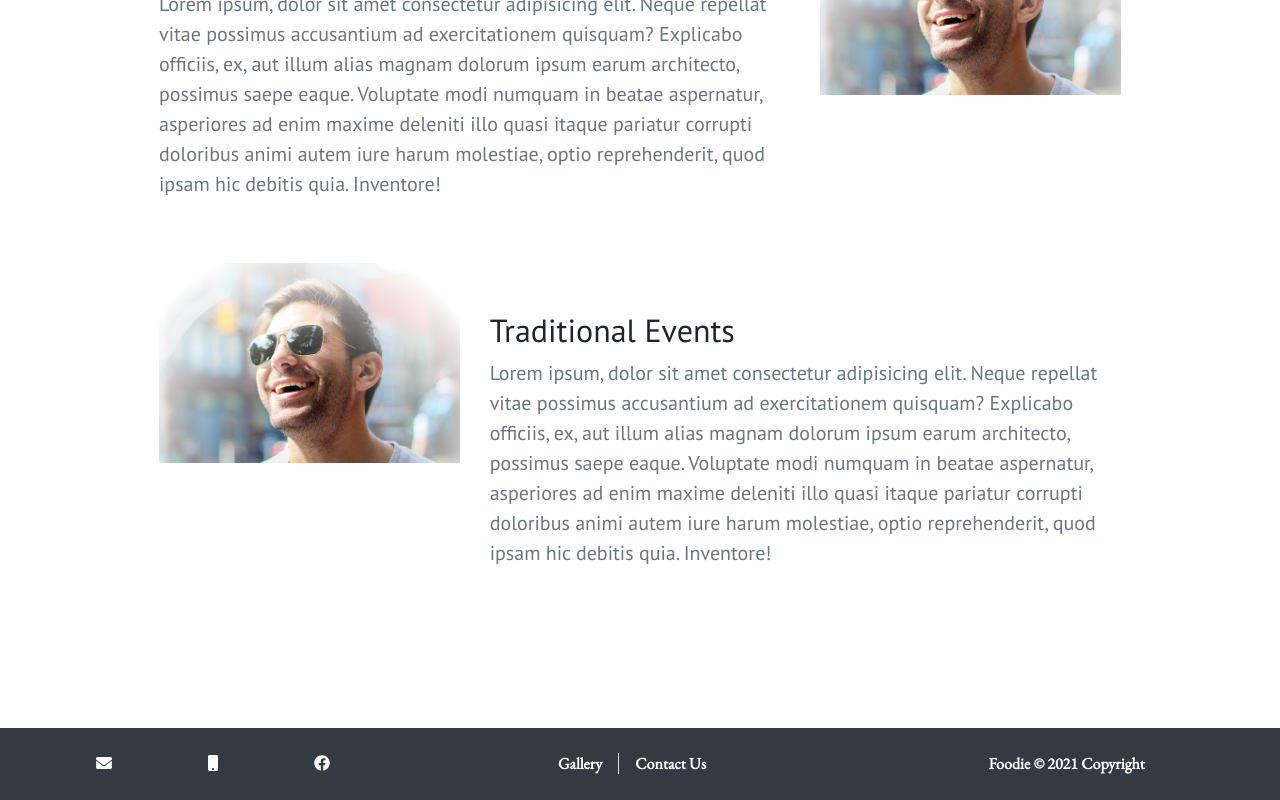
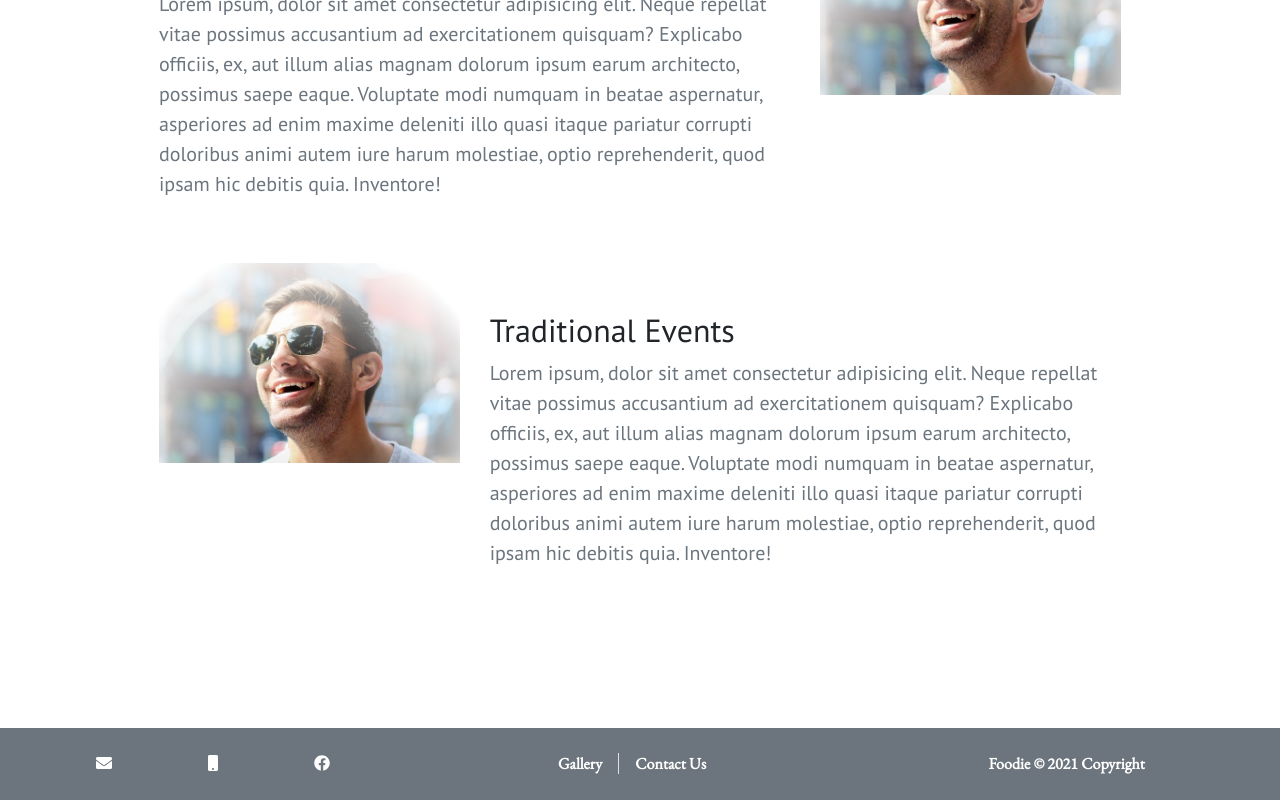
Before and after one commit to Xcose/foodie, a React (Create React App) app: page /#/ in a window 1280 px wide. Shown: the part 2572-3372 px from the top of the page. Built offline with nearby package versions, Linux system fonts and the light colour scheme.

Commit message:
footer background colour change

```diff
--- a/src/Shared/Footer.jsx
+++ b/src/Shared/Footer.jsx
@@ -6,7 +6,7 @@ import { HashLink as Link } from "react-router-hash-link";
 
 function Footer() {
 	return (
-		<footer className="page-footer w-100 font-small bg-dark text-white">
+		<footer className="page-footer w-100 font-small bg-secondary text-white">
 			<div className="row pb-4 m-0">
 				<div className="col-12 col-lg-4">
 					<div className="mt-4 text-center">
```
